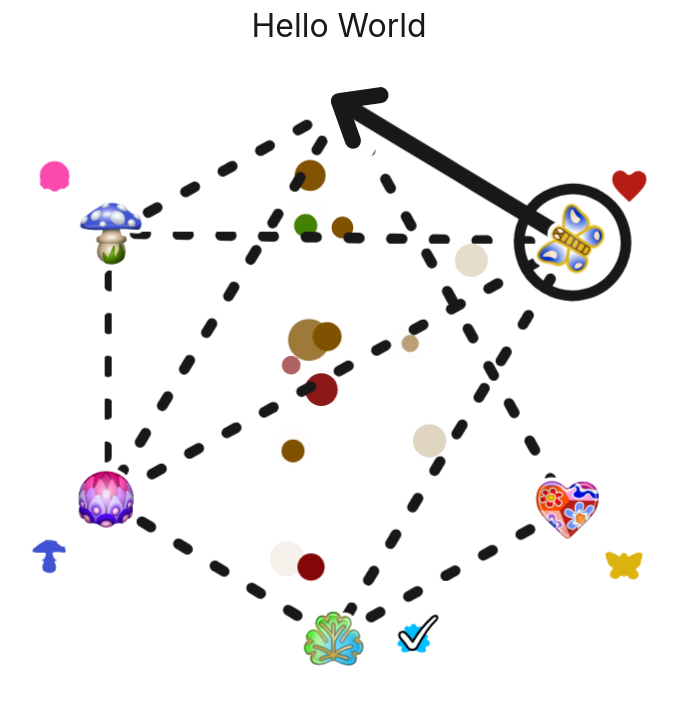
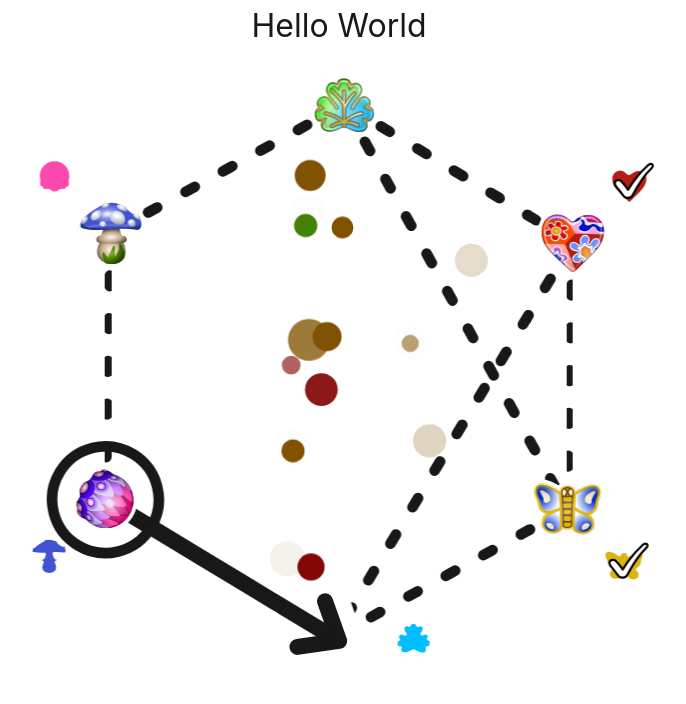
Before and after one commit to evashort/bead-puzzle, a Vue app: page / in a window 1280 px wide. Shown: the top 704 px of the page, without its empty margins (301-987 px from the left). Built offline with nearby package versions, Linux system fonts and the light colour scheme.

Commit message:
use harder puzzle

```diff
--- a/src/App.vue
+++ b/src/App.vue
@@ -5,7 +5,7 @@ import Game from './components/Game.vue'
 
 <template>
   <HelloWorld msg="Hello World" />
-  <Game :startingBeads="[2, 1, 3, 5, 4]" :edges="[[0, 1], [2, 3], [3, 4], [4, 5], [0, 5], [0, 2], [0, 4], [1, 3], [1, 4], [1, 5]]" :baseDustDuration="360" :dustCount="18"/>
+  <Game :startingBeads="[1, 2, 0, 5, 4]" :edges="[[0, 1],[0, 2],[0, 5],[1, 2],[1, 3],[2, 3],[3, 4],[4, 5]]" :baseDustDuration="360" :dustCount="18"/>
 </template>
 
 <style>
```
